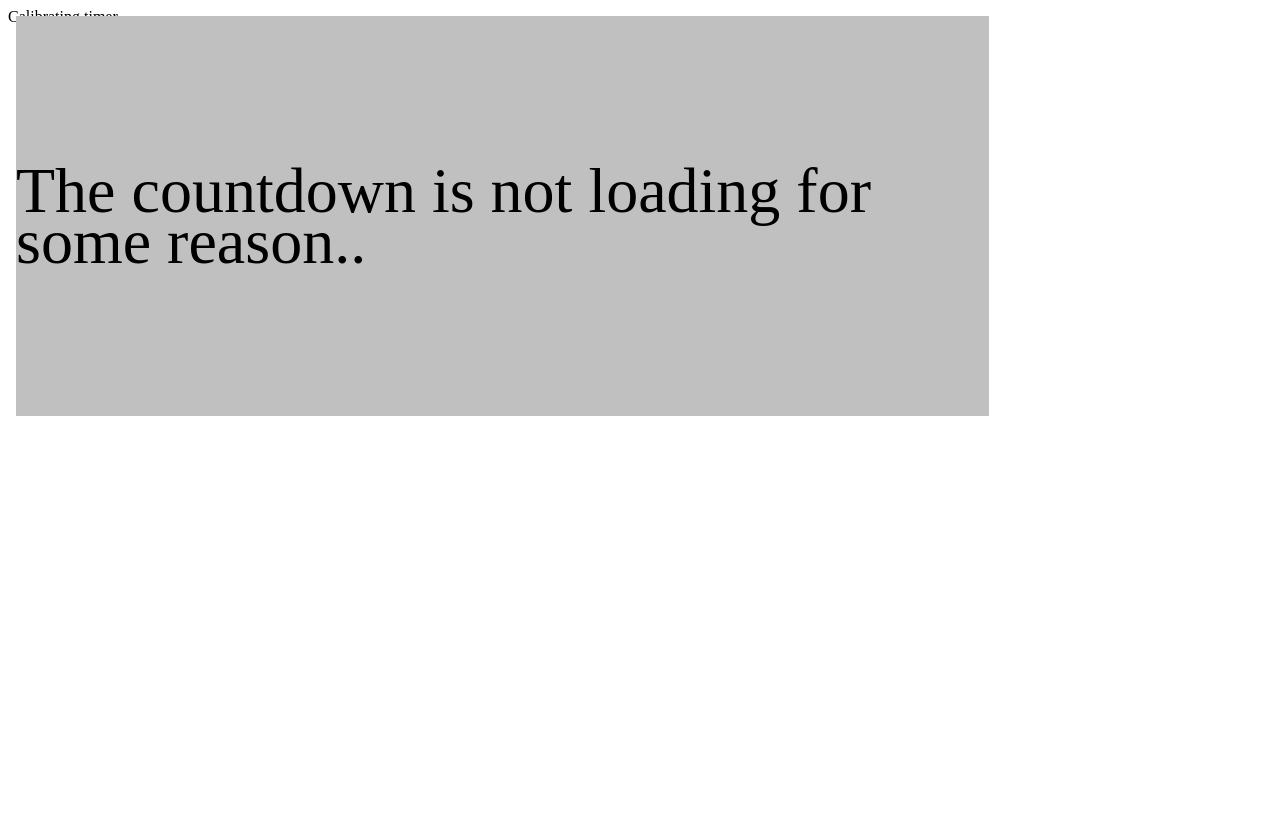
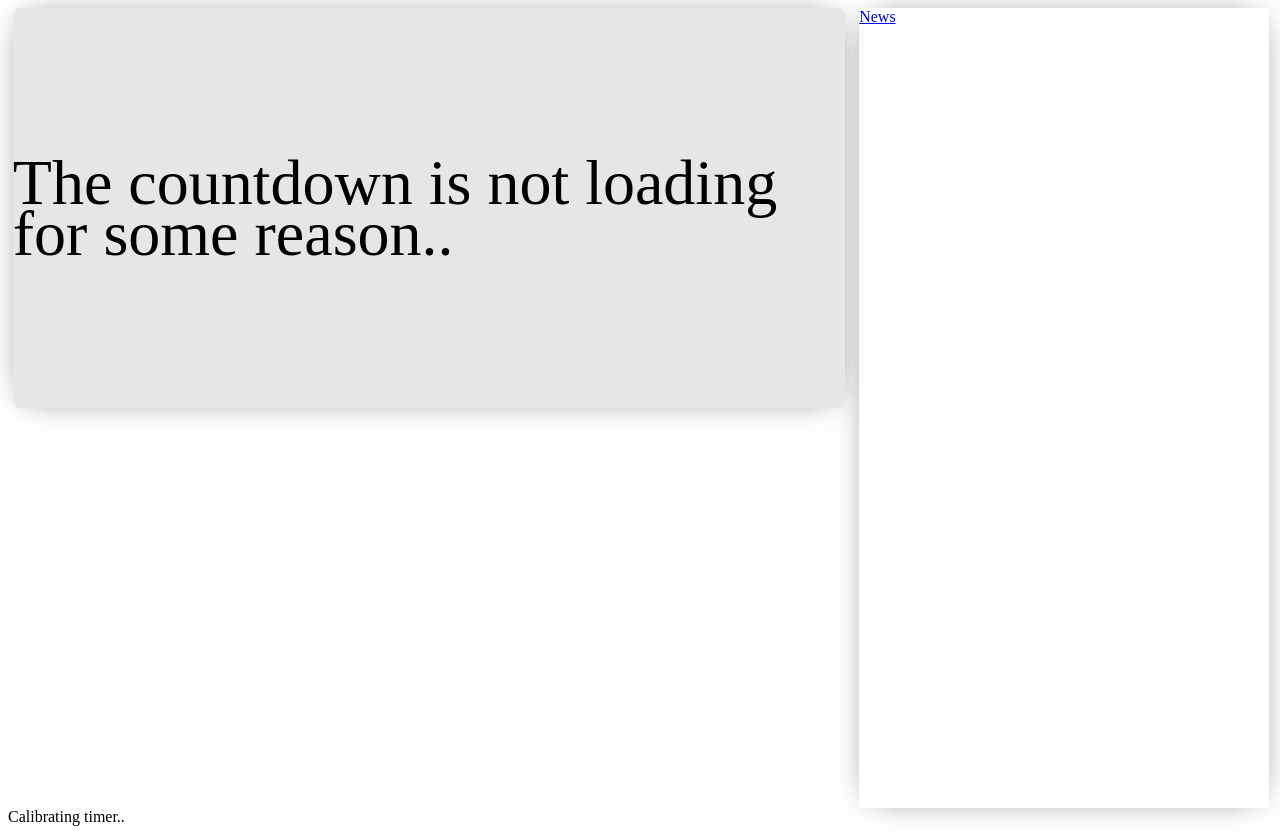
Before and after one commit to ajgeiss0702/redclock.fun, a PHP site: page /pages/countdown.html in a window 1280 px wide. Before the commit the page ends 416 px from the top, so only its background shows below. Run offline with PHP 8.4, Linux system fonts and the light colour scheme.

Commit message:
add news and sidebar

```diff
--- a/css/layouts/default.css
+++ b/css/layouts/default.css
@@ -5,20 +5,69 @@
   font-size: 4em;
 }
 .countdown-container {
-  width: 76vw;
+  width: 65vw;
   height: 50vh;
   display: inline-block;
-  position: absolute;
-  top: 1em;
-  left: 1em;
-  background-color: silver;
+  position: fixed;
+  top: 1vh;
+  left: 1vw;
+  background-color: #e6e6e6;
 
   display: flex;
   justify-content: center;
   align-items: center;
+
+  border-radius: 7.5px;
+
+  box-shadow: 0 0 33px -15px rgba(0,0,0,0.75);
 }
 #countdown-text, #countdown-period {
   display: inline-block;
   vertical-align: middle;
   line-height: 0.8em;
 }
+
+.sidebar {
+  width: 32vw;
+  min-height: 100vh;
+  margin-left: 66.5vw;
+  margin-top: 1vh;
+
+  box-shadow: 0 0 33px -15px rgba(0,0,0,0.75);
+}
+
+
+
+#news-container {
+  margin-top: 1em;
+}
+
+.newsbox {
+  display: inline-block;
+
+  box-shadow: 0 0 25px -15px rgba(0,0,0,0.75);
+
+  margin-left: 1em;
+  margin-right: 1em;
+  margin-bottom: 1.5em;
+
+  padding-left: 1em;
+  padding-right: 1em;
+
+  border-radius: 10px;
+  border-width: 1px;
+  border-style: solid;
+  border-color: rgba(0,0,0,0.1);
+}
+
+.newsdate {
+  color: grey;
+  text-align: right;
+  display: block;
+  padding: 0;
+  margin-right: 0.5em;
+}
+
+.newsbox > p {
+  font-size: 0.95em;
+}
--- a/js/pageloader.js
+++ b/js/pageloader.js
@@ -10,6 +10,9 @@
     elem.slideDown();
     elem[0].classList = 'fadein'
     elem.html(c);
+    if(pageName == 'countdown') {
+      insertNews();
+    }
   })
 }
 
--- a/pages/countdown.html
+++ b/pages/countdown.html
@@ -6,4 +6,13 @@
     <div id='countdown-period'>The countdown is not loading for some reason..</div>
   </div>
 </div>
+<div class='sidebar'>
+  <nav>
+    <div class='nav nav-tabs' id='sidebar-tabs'>
+      <a class='nav-item nav-link active' id='sidebar-tab-news' data-toggle='tab' href='#news-container'>News</a>
+    </div>
+  </nav>
+
+  <div id='news-container'></div>
+</div>
 <div class='calibration hidden' id='calibration'>Calibrating timer..</div>
```
Also changed, not shown: js/base.js (+16 -0 lines), 1 other file.
